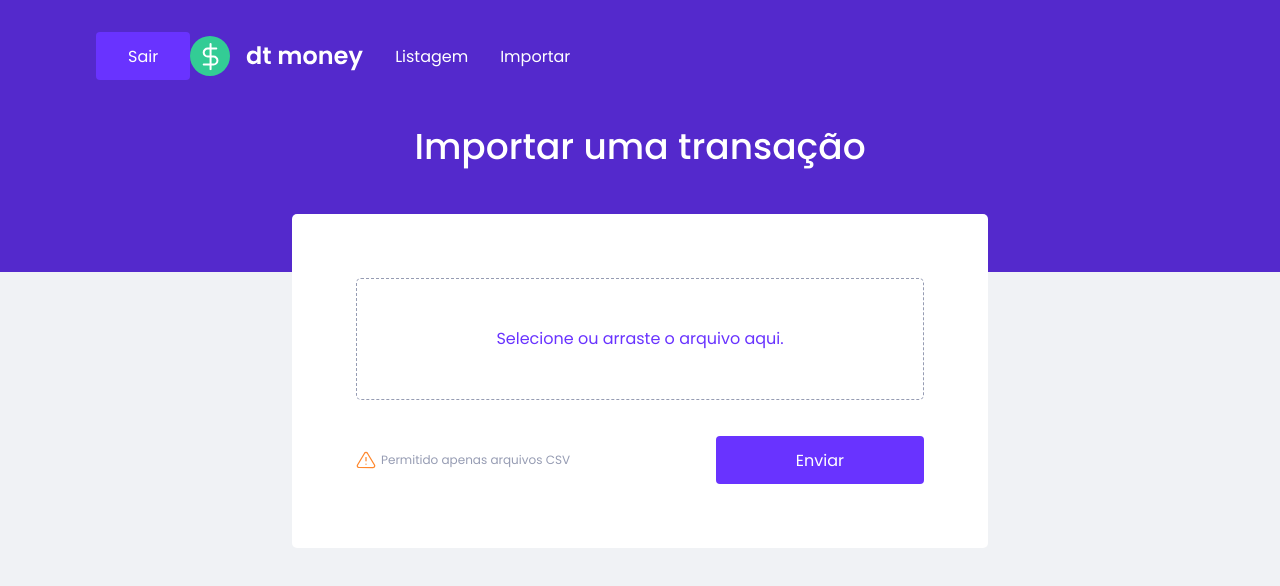
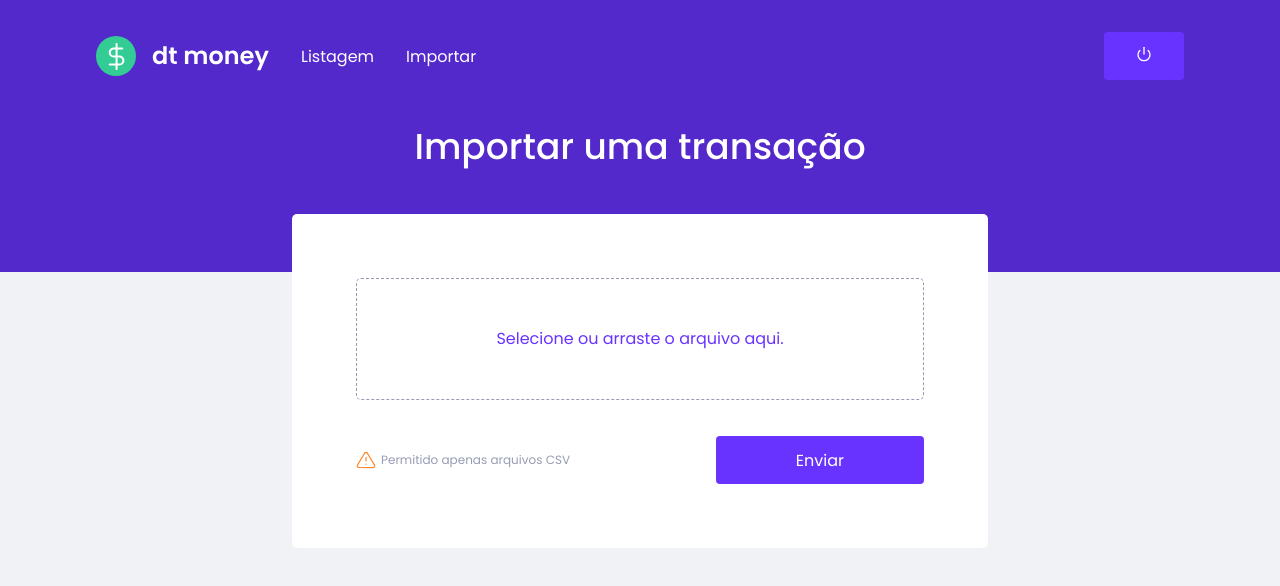
Before and after one commit to felipesanderp/dtmoney, a React (Create React App) app: page /import in a window 1280 px wide. Shown: the top 586 px of the page. Built offline with nearby package versions, Linux system fonts and the light colour scheme; no server answers; sample sign-in values are in the browser's storage.

Commit message:
add icons to buttons

```diff
--- a/package.json
+++ b/package.json
@@ -11,6 +11,7 @@
     "react-dom": "^17.0.2",
     "react-dropzone": "^12.0.4",
     "react-hook-form": "^7.28.1",
+    "react-icons": "^4.3.1",
     "react-modal": "^3.14.3",
     "react-router-dom": "^6.2.2",
     "react-scripts": "4.0.3",
--- a/src/components/Header/index.tsx
+++ b/src/components/Header/index.tsx
@@ -1,6 +1,8 @@
 import { NavLink, useLocation } from "react-router-dom"
+import { useAuth } from "../../hooks/useAuth";
+import { FiPower, FiPlus } from 'react-icons/fi';
+
 import logoImg from "../../assets/logo.svg"
-import { useAuth } from "../../hooks/useAuth";
 
 import { Container, Content } from './styles'
 
@@ -16,18 +18,23 @@ export function Header({ onOpenNewTransactionModal }: HeaderProps) {
     <Container>
       <Content>
         <div className="header-items">
-          <button type="button" onClick={() => signOut()}>Sair</button>
           <img src={logoImg} alt="dt money" />
           <nav>
             <NavLink to="/dashboard">Listagem</NavLink>
             <NavLink to="/import">Importar</NavLink>
           </nav>
         </div>
-        { pathname === "/dashboard" && (
-          <button type="button" onClick={onOpenNewTransactionModal}>
-            Nova transação
+        <div>
+          { pathname === "/dashboard" && (
+            <button type="button" onClick={onOpenNewTransactionModal}>
+              <FiPlus />
+            </button>
+          )}
+
+          <button type="button" onClick={() => signOut()}>
+            <FiPower />
           </button>
-        )}
+        </div>
       </Content>
     </Container>
   )
--- a/src/components/Header/styles.ts
+++ b/src/components/Header/styles.ts
@@ -50,5 +50,9 @@ export const Content = styled.div`
     &:hover {
       filter: brightness(0.9);
     }
+
+    & + button {
+      margin-left: 2rem;
+    }
   }
 `
```
Also changed, not shown: 1 other file (tests, documents, lock files or other folders).
